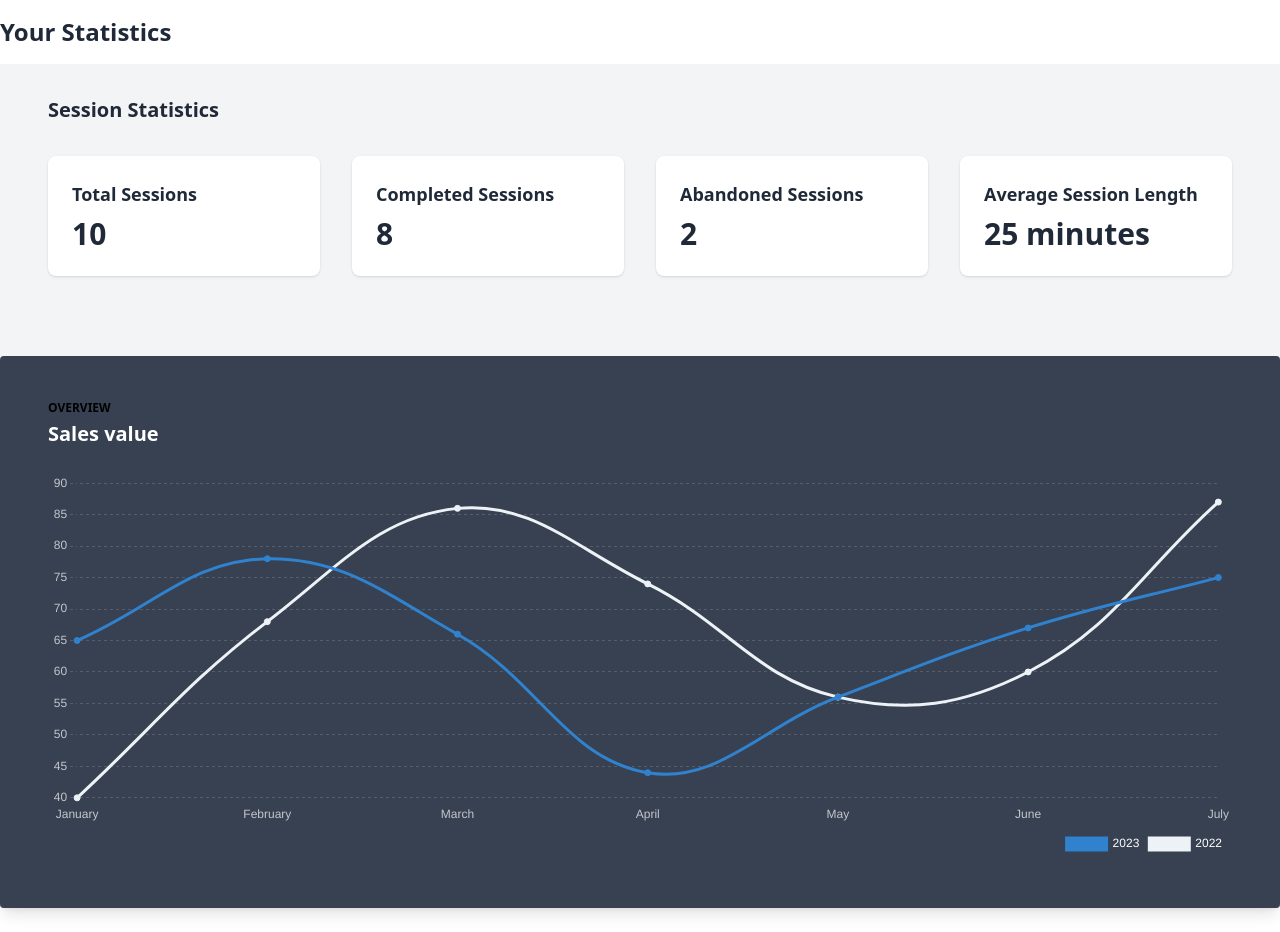
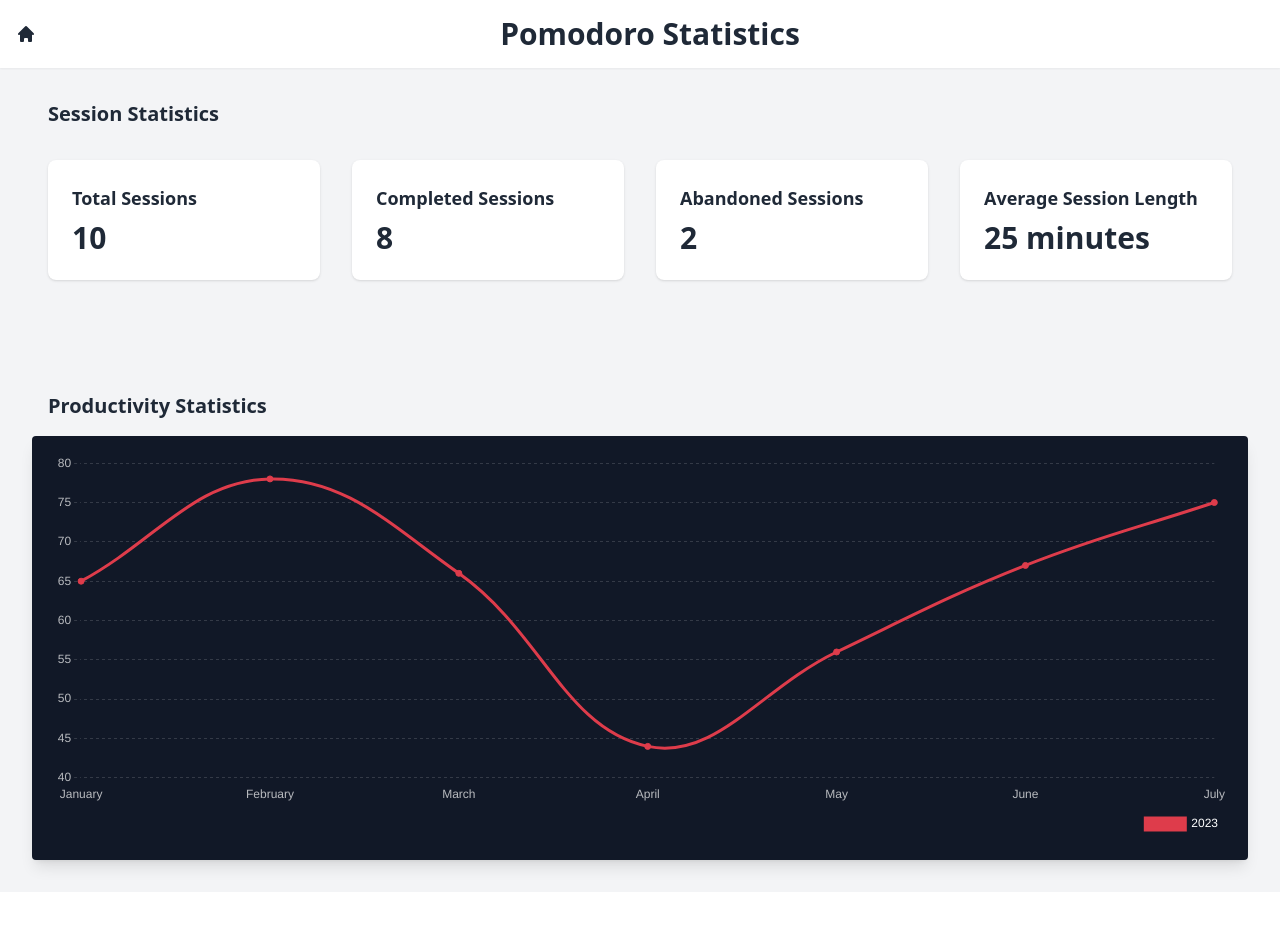
Before and after one commit to Shriansh2002/Pomodoro, a Next.js app: page /statistics in a window 1280 px wide. After the commit the page ends 892 px from the top, so only its background shows below. Built offline with nearby package versions, Linux system fonts and the light colour scheme.

Commit message:
User Statistics Page #2

```diff
--- a/src/components/ChartComponentStats.jsx
+++ b/src/components/ChartComponentStats.jsx
@@ -1,37 +1,11 @@
-import React from 'react';
+import { useEffect } from 'react';
 import Chart from 'chart.js';
 
-export default function CardLineChart() {
-	React.useEffect(() => {
+export default function CardLineChart({ data }) {
+	useEffect(() => {
 		var config = {
 			type: 'line',
-			data: {
-				labels: [
-					'January',
-					'February',
-					'March',
-					'April',
-					'May',
-					'June',
-					'July',
-				],
-				datasets: [
-					{
-						label: new Date().getFullYear(),
-						backgroundColor: '#3182ce',
-						borderColor: '#3182ce',
-						data: [65, 78, 66, 44, 56, 67, 75],
-						fill: false,
-					},
-					{
-						label: new Date().getFullYear() - 1,
-						fill: false,
-						backgroundColor: '#edf2f7',
-						borderColor: '#edf2f7',
-						data: [40, 68, 86, 74, 56, 60, 87],
-					},
-				],
-			},
+			data: data,
 			options: {
 				maintainAspectRatio: false,
 				responsive: true,
@@ -106,27 +80,19 @@ export default function CardLineChart() {
 		var ctx = document.getElementById('line-chart').getContext('2d');
 		window.myLine = new Chart(ctx, config);
 	}, []);
+
 	return (
-		<>
-			<div class="relative flex container mx-auto p-8 flex-col min-w-0 break-words w-full mb-6 shadow-lg rounded bg-gray-700">
-				<div class="rounded-t mb-0 px-4 py-3 bg-transparent">
-					<div class="flex flex-wrap items-center">
-						<div class="relative w-full max-w-full flex-grow flex-1">
-							<h6 class="uppercase text-blueGray-100 mb-1 text-xs font-semibold">
-								Overview
-							</h6>
-							<h2 class="text-white text-xl font-semibold">
-								Sales value
-							</h2>
-						</div>
-					</div>
-				</div>
-				<div class="p-4 flex-auto">
+		<main className="container mx-auto p-8">
+			<h2 className="text-xl font-semibold text-gray-800 mb-4 px-4">
+				Productivity Statistics
+			</h2>
+			<div class="container mx-auto flex-col break-words shadow-lg rounded bg-gray-900">
+				<div class="p-5 flex-auto">
 					<div class="relative h-96">
 						<canvas id="line-chart"></canvas>
 					</div>
 				</div>
 			</div>
-		</>
+		</main>
 	);
 }
--- /dev/null
+++ b/src/components/StatisticsComponent.jsx
@@ -0,0 +1,53 @@
+// Next
+import Link from 'next/link';
+
+// Components
+import SessionStatistics from '@/components/SessionStatistics';
+import ChartComponentStats from '@/components/ChartComponentStats';
+
+// Icons
+import { HiHome } from 'react-icons/hi';
+
+const StatisticsComponent = () => {
+	const GraphData = {
+		labels: [
+			'January',
+			'February',
+			'March',
+			'April',
+			'May',
+			'June',
+			'July',
+		],
+		datasets: [
+			{
+				label: new Date().getFullYear(),
+				backgroundColor: '#DE3C4B',
+				borderColor: '#DE3C4B',
+				data: [65, 78, 66, 44, 56, 67, 75],
+				fill: false,
+			},
+		],
+	};
+
+	return (
+		<div className="bg-gray-100 min-h-screen">
+			<header className="bg-white shadow-sm py-4">
+				<div className="container mx-auto px-4 flex items-center justify-between">
+					<Link href="/">
+						<HiHome className="text-gray-800 text-xl cursor-pointer" />
+					</Link>
+					<h1 className="text-3xl font-bold text-gray-800">
+						Pomodoro Statistics
+					</h1>
+					<div></div>
+				</div>
+			</header>
+			<SessionStatistics />
+
+			<ChartComponentStats data={GraphData} />
+		</div>
+	);
+};
+
+export default StatisticsComponent;
--- a/src/pages/statistics.js
+++ b/src/pages/statistics.js
@@ -1,7 +1,11 @@
+// Next
 import Head from 'next/head';
+
+// Context
 import { BackgroundProvider } from '@/context/BackgroundContext';
-import SessionStatistics from '@/components/SessionStatistics';
-import ChartComponentStats from '@/components/ChartComponentStats';
+
+// Components
+import StatisticsComponent from '@/components/StatisticsComponent';
 
 export default function Statistics() {
     return (
@@ -14,16 +18,7 @@ export default function Statistics() {
             </Head>
 
             <BackgroundProvider>
-                <div className="bg-gray-100 min-h-screen">
-                    <header className="py-4 bg-white">
-                        <div className="container mx-auto">
-                            <h1 className="text-2xl font-bold text-gray-800">Your Statistics</h1>
-                        </div>
-                    </header>
-                    <SessionStatistics />
-
-                    <ChartComponentStats />
-                </div>
+                <StatisticsComponent />
             </BackgroundProvider>
         </>
     );
```
